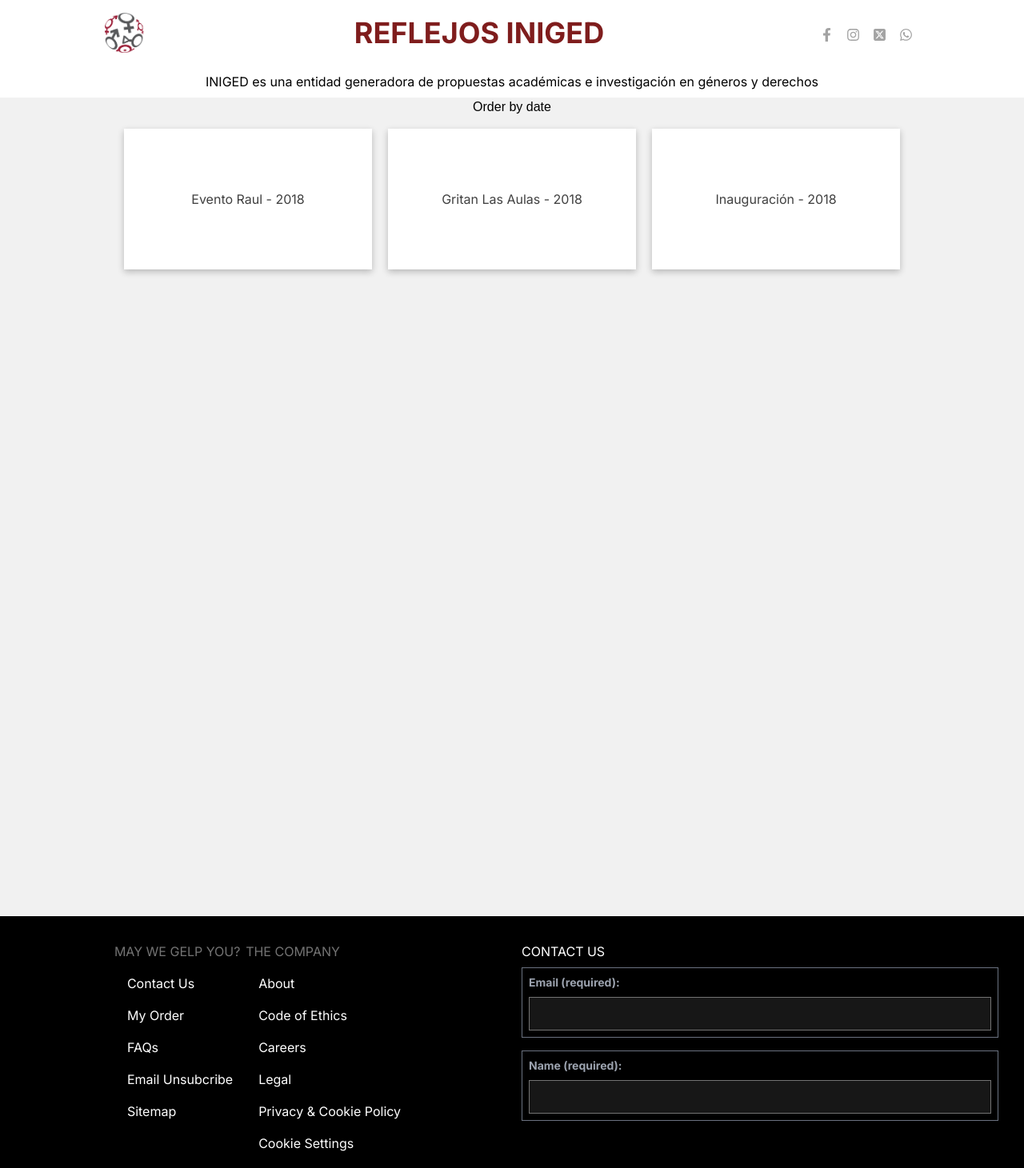
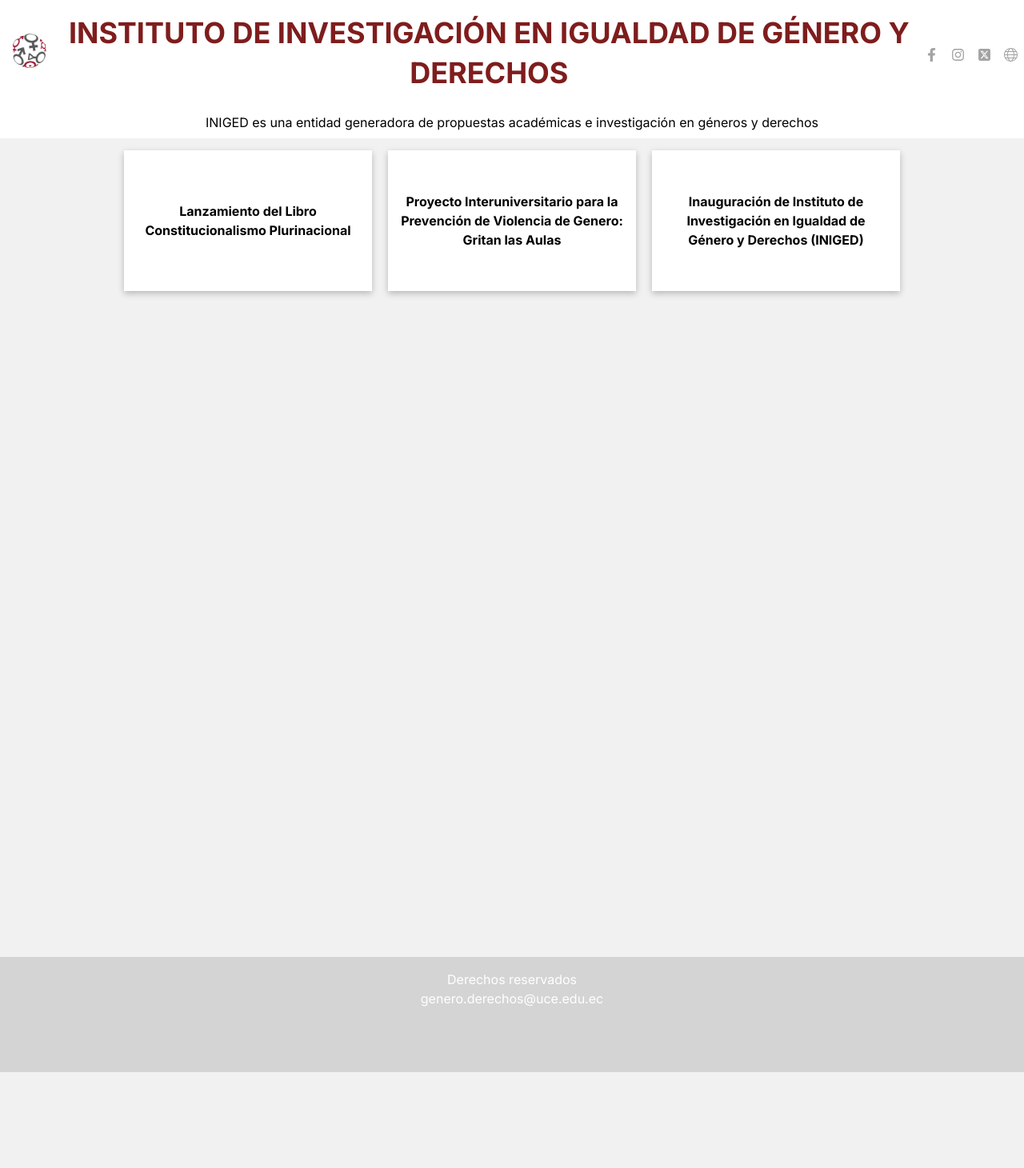
Before and after one commit to Kaneshy/gallery-uce, a Next.js app: page /categories/2018 in a window 1280 px wide. Shown: the top 1461 px of the page at 80% size. After the commit the page ends 1341 px from the top, so only its background shows below. Built offline with nearby package versions, Linux system fonts and the light colour scheme.

Commit message:
styles changed

```diff
--- a/app/categories/[id]/page.jsx
+++ b/app/categories/[id]/page.jsx
@@ -68,7 +68,6 @@
 
         <main className=" min-h-screen flex max-width-a  flex-col ">
             <section className="w-full">
-                <h1 className="text-center text-6xl font-1">Order by date</h1>
                 <div className='grid-a '>
                     {data && data.map((x, index) => {
                         return (
@@ -83,7 +82,7 @@
                                 >
 
                                     <div className="flex items-center shadow-[rgba(0,_0,_0,_0.24)_0px_3px_8px]  overflow-hidden min-h-44 relative justify-center">
-                                        <p className="text-neutral-700 ">
+                                        <p className="text-black font-bold text-center p-4   ">
                                             {x.title}
                                         </p>
                                     </div>
--- a/app/page.jsx
+++ b/app/page.jsx
@@ -29,7 +29,6 @@
   return (
     <main className=" flex max-width-a  flex-col ">
       <section className="w-full min-h-screen">
-        <h1 className="text-center text-6xl font-1">Order by date</h1>
         <div className='grid-a  '>
           {test.map((x, index) => {
             return (
--- a/components/Footer.jsx
+++ b/components/Footer.jsx
@@ -4,62 +4,11 @@
 
 const Footer = () => {
     return (
-        <main className='mt-54 bg-black text-white pb-20'>
-            <section className='flex p-8 gap-x-6  max-sm:flex-col'>
-                <div className='flex  w-1/2 max-sm:w-full justify-center '>
-                    <div >
-                        <h1 className='text-neutral-500'>MAY WE GELP YOU?</h1>
-                        <div className='p-4 flex justify-between flex-col gap-4'>
-                            {help.map((x, i) => {
-                                return (
-                                    <Link key={i} href={x.route}>
-                                        {x.name}
-                                    </Link>
-                                )
-                            })}
-                        </div>
-                    </div>
-
-                    <div>
-                        <h1 className='text-neutral-500'>THE COMPANY</h1>
-                        <div className='p-4 flex justify-between flex-col gap-4'>
-                            {company.map((x, i) => {
-                                return (
-                                    <Link key={i} href={x.route}>
-                                        {x.name}
-                                    </Link>
-                                )
-                            })}
-                        </div>
-                    </div>
-                </div>
-
-                <div className='flex gap-y-2 flex-col w-1/2 max-sm:w-full bg-blue-288'>
-                        <h1>CONTACT US</h1>
-                    <form className='w-full '>
-                        <div className="mb-4 border-gray-500 border   p-2 w-full">
-                            <label htmlFor="price" className="text-small-semibold block text-gray-400 font-bold mb-2 ">Email (required): </label>
-                            <input type="number" id="price" name='price' className="border-neutral-500 border  bg-neutral-900 p-2 w-full text-white" />
-                        </div>
-
-                        <div className="mb-4 border-gray-500 border   p-2 w-full">
-                            <label htmlFor="color" className="text-small-semibold block text-gray-400 font-bold mb-2 ">Name (required): </label>
-                            <input type="text" id="color" name='color' className="border-neutral-500 border  bg-neutral-900 p-2 w-full text-white" />
-                        </div>
-
-                    </form>
-                </div>
-
-            </section>
-            <section className='p-4 flex justify-around  max-sm:flex-col gap-8'>
-                {social.map((x, i) => {
-                    return (
-                        <a key={i} href={x.route} target='_blank' className='flex justify-center items-center gap-4' >
-                            {x.iconR} {x.title}
-                        </a>
-                    )
-                })}
-            </section>
+        <main className='mt-54 text-center w-full p-4 bg-neutral-300 text-white pb-20'>
+            Derechos reservados
+            <div>
+                genero.derechos@uce.edu.ec
+            </div>
         </main>
     )
 }
--- a/components/Navbar.jsx
+++ b/components/Navbar.jsx
@@ -8,28 +8,31 @@
 const Navbar = ({ value }) => {
     const router = useRouter()
     return (
-        <main >
+        <main className="" >
             <SecondNavbar />
             <div className={`flex w-full flex-col ${value} select-none `}>
                 <nav className="flex bg-white  items-center relative justify-around w-full py-4  ">
 
-                    <Link className="text-red-900 text-heading1-bold " href={'/'}>
+                    <Link className="text-red-900 max-lg:hidden p-4 min-h-20  text-heading1-bold " href={'/'}>
                         <img width={50} height={50} src="/assets/iniged.jpg" alt="" />
                     </Link>
-                    <div className="flex">
-                        <Link className="text-red-900 text-heading1-bold " href={'/'}>REFLEJOS INIGED</Link>
+                    <div className="flex max-lg:hidden">
+                        <Link className="text-red-900 text-center text-heading1-bold " href={'/'}>INSTITUTO DE INVESTIGACIÓN EN IGUALDAD DE GÉNERO Y DERECHOS</Link>
                     </div>
-                    <div className='text-slate-600 flex flex-row max-xs:hidden max-sm:hidden  justify-center items-center'>
+                    <div className="flex lg:hidden">
+                        <Link className="text-red-900 text-center text-heading1-bold " href={'/'}>INIGED</Link>
+                    </div>
+                    <div className='text-slate-600 flex flex-row   justify-center items-center'>
                         <div className="flex text-neutral-400  ">
                             {social.map((w, index) => {
                                 return (
                                     <div key={index} className="px-2 " >
-                                        <a href={w.route} target="_blank">
+                                        <a href={w.route} target="_blank" >
                                             <motion.div
                                                 whileHover={{ rotate: [null, 100, 200, 360] }}
                                                 viewport={{ once: true }}
                                                 transition={{ duration: 0.3 }}
-                                                className="mt-1"
+                                                className="mt-1 "
                                             >
                                                 {w.iconR}
                                             </motion.div>
--- a/constants/Footer.js
+++ b/constants/Footer.js
@@ -2,6 +2,10 @@
 import { FaInstagram } from "react-icons/fa";
 import { FaSquareXTwitter } from "react-icons/fa6";
 import { FaWhatsapp } from "react-icons/fa";
+import { IoIosMail } from "react-icons/io";
+import { TfiWorld } from "react-icons/tfi";
+
+
 
 
 export const help = [
@@ -60,23 +64,23 @@
 
 export const social = [
     {
-        route:'https://www.facebook.com/lacentralec/',
+        route:'https://www.facebook.com/InstitutoINIGED?mibextid=ibOpuV',
         iconR: <FaFacebookF size={17} />,
         title: 'Facebook',
     },
     {
-        route:'https://www.instagram.com/laucentralec/',
+        route:'https://www.instagram.com/iniged.uce?igsh=YTRqaXhqaTJ5eTZo',
         iconR: <FaInstagram  size={17} />,
         title: 'Instagram',
     },
     {
-        route:'https://twitter.com/lacentralec',
+        route:'https://twitter.com/inigeduce?s=11',
         iconR: <FaSquareXTwitter size={17} />,
         title: 'X',
     },
     {
-        route:'https://www.youtube.com/channel/UCBg2ksNwht164otsChyMhRA',
-        iconR: <FaWhatsapp   size={17} />,
+        route:'https://www.uce.edu.ec/web/iniged',
+        iconR: <TfiWorld  size={17}  />,
         title: 'Whatsapp',
     }
 ]
--- a/constants/index.js
+++ b/constants/index.js
@@ -1,19 +1,19 @@
 export const año2018 = [
     {
         id: 'ayear2018',
-        title: 'Evento Raul - 2018',
+        title: 'Lanzamiento del Libro Constitucionalismo Plurinacional',
         desc: 'desc',
         img: 'https://res.cloudinary.com/dztz492su/image/upload/v1705975370/test/DT720_sziwtf.jpg'
     },
     {
         id: 'byear2018',
-        title: 'Gritan Las Aulas - 2018',
+        title: 'Proyecto Interuniversitario para la Prevención de Violencia de Genero: Gritan las Aulas',
         desc: 'desc',
         img: 'https://res.cloudinary.com/dztz492su/image/upload/v1705975366/test/download_h0abf3.jpg'
     },
     {
         id: 'cyear2018',
-        title: 'Inauguración - 2018',
+        title: 'Inauguración de Instituto de Investigación en Igualdad de Género y Derechos (INIGED)',
         desc: 'desc',
         img: 'https://res.cloudinary.com/dztz492su/image/upload/v1705975359/test/unnamed_kdgehc.jpg'
     }
@@ -22,97 +22,97 @@
 export const año2019 = [
     {
         id: 'ayear2019',
-        title: '100 years',
+        title: 'Proyecto Mujer y Universidad: 100 años de Irrupción',
         desc: 'desc'
     },
     {
         id: 'byear2019',
-        title: 'casa metro - lab',
+        title: 'Visita a Casa Metro del Laboratorio de Aprendizaje para la Prevención de Violencia de Género: Laberinto de Ariadna',
         desc: 'desc'
     },
     {
         id: 'cyear2019',
-        title: 'coincom',
+        title: 'Representación Internacional COINCOM-Cartagena, Laboratorio de Aprendizaje para la Prevención de Violencia de Género: Laberinto de Ariadna',
         desc: 'desc'
     },
     {
         id: 'dyear2019',
-        title: 'concurso',
+        title: 'Concurso Internacional de Debate en Derechos Humanos - México',
         desc: 'desc'
     },
     {
         id: 'eyear2019',
-        title: 'cpdmq',
+        title: 'Alianza con el Concejo Metropolitano de Protección de Derechos Quito',
         desc: 'desc'
     },
     {
         id: 'fyear2019',
-        title: 'curso afro',
+        title: 'Lanzamiento de la Cátedra de Diáspora Africana',
         desc: 'desc'
     },
     {
         id: 'gyear2019',
-        title: 'encuesta entrevista',
+        title: 'Entrevista Sobre la Encuesta de Medición de la Prevalencia del Acoso Sexual en las Instituciones de Educación Superior',
         desc: 'desc'
     },
     {
         id: 'hyear2019',
-        title: 'eve. discpa',
+        title: 'Taller Sobre los Derechos de las Personas con Discapacidad y su Discriminación',
         desc: 'desc'
     },
     {
         id: 'iyear2019',
-        title: 'evento aborto etica',
+        title: 'Simposio de Aborto por Violación',
         desc: 'desc'
     },
     {
         id: 'jyear2019',
-        title: 'evento amor y fortaleza ',
+        title: 'Evento Amor y Fortaleza ',
         desc: 'desc'
     },
     {
         id: 'kyear2019',
-        title: 'evento andina ',
+        title: 'Conversatorio Sobre Encuesta de Medición de la Prevalencia del Acoso Sexual en las Instituciones de Educación Superior',
         desc: 'desc'
     },
     {
         id: 'lyear2019',
-        title: 'evento ces',
+        title: 'Mesa de Debate Sobre las Políticas de Prevención y Sesibilización de la Violencia Basada Género',
         desc: 'desc'
     },
     {
         id: 'myear2019',
-        title: 'fca foro empresas',
+        title: 'Debate Sobre Empresas y Políticas de Prevención de Violencia',
         desc: 'desc'
     },
     {
         id: 'nyear2019',
-        title: 'feria de derechos humanos',
+        title: 'Cobertura de la Feria de Derechos Humanos en la Facultad de Ciencias Sociales',
         desc: 'desc'
     },
     {
         id: 'oyear2019',
-        title: 'foro carlos Zelada',
+        title: 'Seminario Género y Diversidades: Herramientas Conceptuales desde los Derechos Interamericanos ',
         desc: 'desc'
     },
     {
         id: 'pyear2019',
-        title: 'fotos motos 1 y 2 ',
+        title: 'Mesas de Deconstrucción de Mitos Sobre Mujeres y Violencia Basada en Género',
         desc: 'desc'
     },
     {
         id: 'qyear2019',
-        title: 'juntos contra la violencia de genero',
+        title: 'Juntos Contra la Violencia de Género',
         desc: 'desc'
     },
     {
         id: 'ryear2019',
-        title: 'riobamba ',
+        title: 'Comunicación con Enfoque de Género Realizado Junto a Periodistas en Riobamba',
         desc: 'desc'
     },
     {
         id: 'syear2019',
-        title: 'taller anals',
+        title: 'Certificación de Herramientas de Análisis del Discurso ',
         desc: 'desc'
     }
 
@@ -121,32 +121,32 @@
 export const año2020 = [
     {
         id:'ayear2020',
-        title: 'Andina evento virtula',
+        title: 'Conversatorio',
         desc: 'desc'
     },
     {
         id:'byear2020',
-        title: 'entrega de certificados FCA',
+        title: 'Evento Ceremonial de Entrega de Certificados de Aprobación Curso UCE Libre de Violencia a los Estudiantes de la Facultad de Ciencias Administrativas',
         desc: 'desc'
     },
     {
         id:'cyear2020',
-        title: 'foro mujer y ciencia',
+        title: 'I Semianrio de Mujer y Ciencia',
         desc: 'desc'
     },
     {
         id:'dyear2020',
-        title: 'laberinto FFCL',
+        title: 'Lazamiento del Labreinto de Ariadan en la Facultad de Filosofía, Ciencias y Letras',
         desc: 'desc'
     },
     {
         id:'eyear2020',
-        title: 'maria arboleda',
+        title: 'Reconocimiento a María Arboleda, Mujer Militante, y Académica',
         desc: 'desc'
     },
     {
         id:'fyear2020',
-        title: 'Primer encuentro arte',
+        title: 'I Encuentro Estudiantil Sobre Arte y Pensamiento Crítico',
         desc: 'desc'
     },
     {
@@ -156,27 +156,27 @@
     },
     {
         id:'hyear2020',
-        title: 'Taller cancilleria',
+        title: 'Taller de Construcción de Políticas para Medir y Prevenir el Acoso Laboral Junto a la Cancillería del Ecuador',
         desc: 'desc'
     },
     {
         id:'iyear2020',
-        title: 'taller jurisprudencia',
+        title: 'Taller de Sensibilziación Sobre Violencia Basada en Género a Estudiantes de la Facultad de Jurisprudencia',
         desc: 'desc'
     },
     {
         id:'jyear2020',
-        title: 'talleres de capacidades asetivas',
+        title: 'Taller de Capacidades y Comunicicaon Asertiva en la Facultad de Ciencias Administrativas',
         desc: 'desc'
     },
     {
         id: 'kyear2020',
-        title: 'UN VIOLADOR EN TU CAMINO',
+        title: 'Perfomance “ Un Violador en tu Camino” Inspirado en la Propuesta de La Tesis',
         desc: 'desc'
     },
     {
         id: 'lyear2020',
-        title: 'universidad utrech',
+        title: 'Encuentro Internacional Sobre la Historia de la Despenalización de la Homosexualidad con la Universidad de Utrecht',
         desc: 'desc'
     }
 ]
@@ -184,15 +184,25 @@
 export const año2021 = [
     {
         id: 'ayear2021',
-        title: 'default',
+        title: 'Conversatorio: ¿Cómo se Mide el Acoso Sexual? Aportes para Determinar La Prevalencia del Acoso Sexual en las Instituciones de Educación Superior',
         desc: 'desc'
     },
+    {
+        id: 'byear2021',
+        title: 'El Derecho a la Educación Superior y el Enfoque de Género Taller de Herramientas para la Transversalización del Enfoque de Género en la Educación Superior en las Instituciones de Educación Superior',
+        desc: 'desc'
+    },
+    {
+        id: 'cyear2021',
+        title: 'XVI Concurso Interamericano de Litigio en Derechos Humanos',
+        desc: 'desc'
+    }
 ]
 
 export const año2022 = [
     {
         id: 'ayear2022',
-        title: 'ARIADNA TE ESCUCHA',
+        title: 'Taller de Sistematización del Proyecto "Ariadna Te Escucha"',
         desc: 'desc'
     },
     {
@@ -202,27 +212,27 @@
     },
     {
         id: 'cyear2022',
-        title: 'coexistencia pacifica',
+        title: 'Feria por una Coexistencia Pacífica Desarrollada por la Facultad de Ciencias Psicológicas',
         desc: 'desc'
     },
     {
         id: 'dyear2022',
-        title: 'ENCUENTRO DE MUERJES AFRO',
+        title: 'I Encuentro de Mujeres Afroecuatorianas y Afrodescendientes',
         desc: 'desc'
     },
     {
         id: 'eyear2022',
-        title: 'Jornada de discapacidades',
+        title: 'Jornada por los Derechos de las Personas con Discapacidad',
         desc: 'desc'
     },
     {
         id: 'fyear2022',
-        title: 'Registro fotográfico Sesión Solemne',
+        title: 'Lanzamiento de la Propuesta de Investigación y Política Pública Mujer y Universidad: 100 años de Irrupción',
         desc: 'desc'
     },
     {
         id: 'gyear2022',
-        title: 'yachay',
+        title: 'XVI Concurso Interamericano de Litigio en Derechos Humanos',
         desc: 'desc'
     }
 ]
@@ -235,12 +245,12 @@
     },
     {
         id:' byear2023',
-        title: '102NIKON',
+        title: 'Evento de Ciclismo Inclusivo',
         desc: 'desc'
     },
     {
         id:' cyear2023',
-        title: 'chilfund',
+        title: 'Propuesta de Alianza Entre CHILFUND, INIGED y la Facultad de Filosofía',
         desc: 'desc'
     },
     {
@@ -250,57 +260,62 @@
     },
     {
         id:' eyear2023',
-        title: 'ESCUELA DE INVESTI POPULAR',
+        title: 'Evento de Certificación de la ESCUELA DE INVESTIGADORAS POPULARES',
         desc: 'desc'
     },
     {
         id:' fyear2023',
-        title: 'Evento Corazón de FACSO por la inclusión',
+        title: 'Evento Corazón Facultad de Comunicación Social por la Inclusión',
         desc: 'desc'
     },
     {
         id:' gyear2023',
-        title: 'EVENTO PAULI',
+        title: 'Cobertura de la Colocación de Señalética en Braile en la Facultad de Comunicación Social',
         desc: 'desc'
     },
     {
         id:' hyear2023',
-        title: 'FERIA COEXISTIR EN PAZ',
+        title: 'VIII Feria Coexistir en Paz',
         desc: 'desc'
     },
     {
         id:' iyear2023',
-        title: 'final v concurso',
+        title: 'VI Concurso Interno de Litigio en Derechos Humanos',
         desc: 'desc'
     },
     {
         id: 'jyear2023',
-        title: 'FLACSO',
+        title: 'Jornada de Estudios Feministas en FLACSO Ecuador',
         desc: 'desc'
     },
     {
         id: 'kyear2023',
-        title: 'ibstetricia y taller andina',
+        title: 'Taller de Construcción del Proyecto de Investigación Violencia de Género en las IES',
+        desc: 'desc'
+    },
+    {
+        id: 'kayear2023',
+        title: 'Taller Sobre Violencia Gineco-obstétrica',
         desc: 'desc'
     },
     {
         id: 'lyear2023',
-        title: 'IV ENCUENTRO',
+        title: 'IV Encuentro de Educación Superior en Derechos Humanos y I Congreso Internacional de Derechos de la Naturaleza',
         desc: 'desc'
     },
     {
         id: 'myear2023',
-        title: 'laboratorio de medios',
+        title: 'Jornada de Comunicación en la Facultad de Comunicación Social',
         desc: 'desc'
     },
     {
         id: 'nyear2023',
-        title: 'PRAACTICAS INIGED',
+        title: 'Prácticas en el Instituto de Investigación en Género y Derechos',
         desc: 'desc'
     },
     {
         id: 'oyear2023',
-        title: 'PREFECTURA',
+        title: 'Lanzamiento de la Primera Escuela Popular Feminista de la Prefectura de Pichincha',
         desc: 'desc'
     },
     {
@@ -310,7 +325,7 @@
     },
     {
         id: 'qyear2023',
-        title: 'taller artes',
+        title: 'Taller de Prevención de Violencia Basada en Género en la Facultad de Artes',
         desc: 'desc'
     },
     {
```
Also changed, not shown: components/SecondNavbar.jsx (+4 -3 lines), components/fetchImages.jsx (+5 -18 lines).
